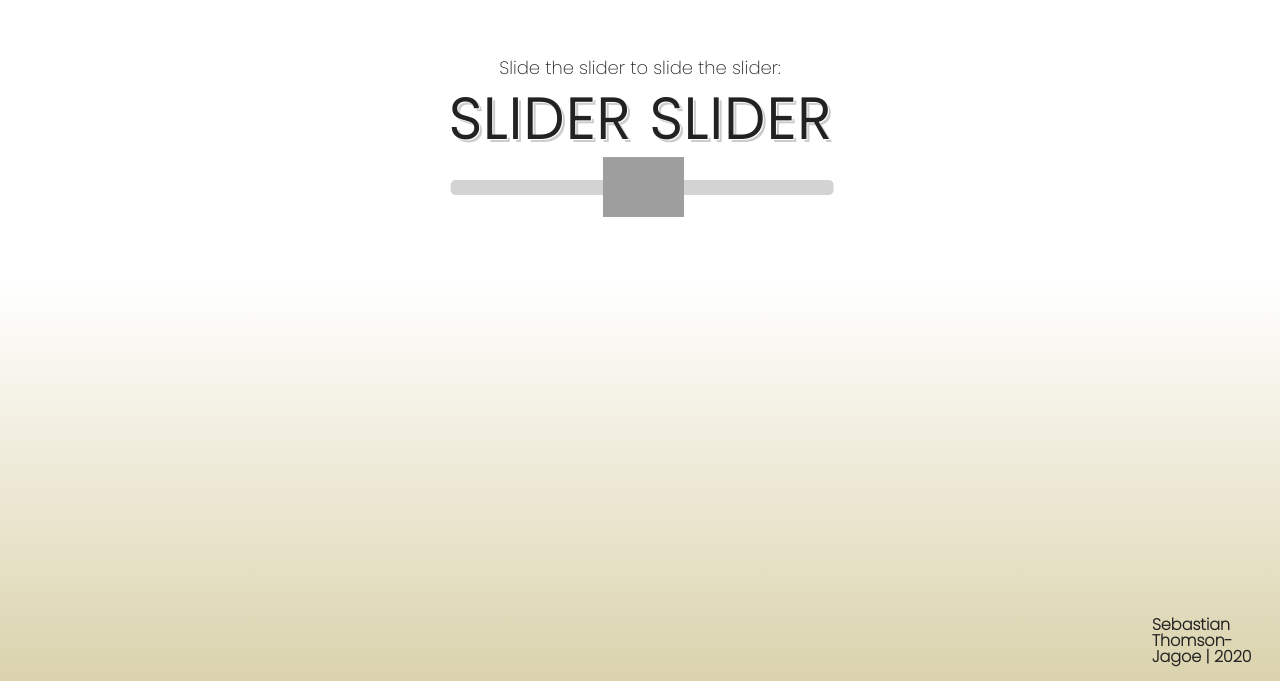
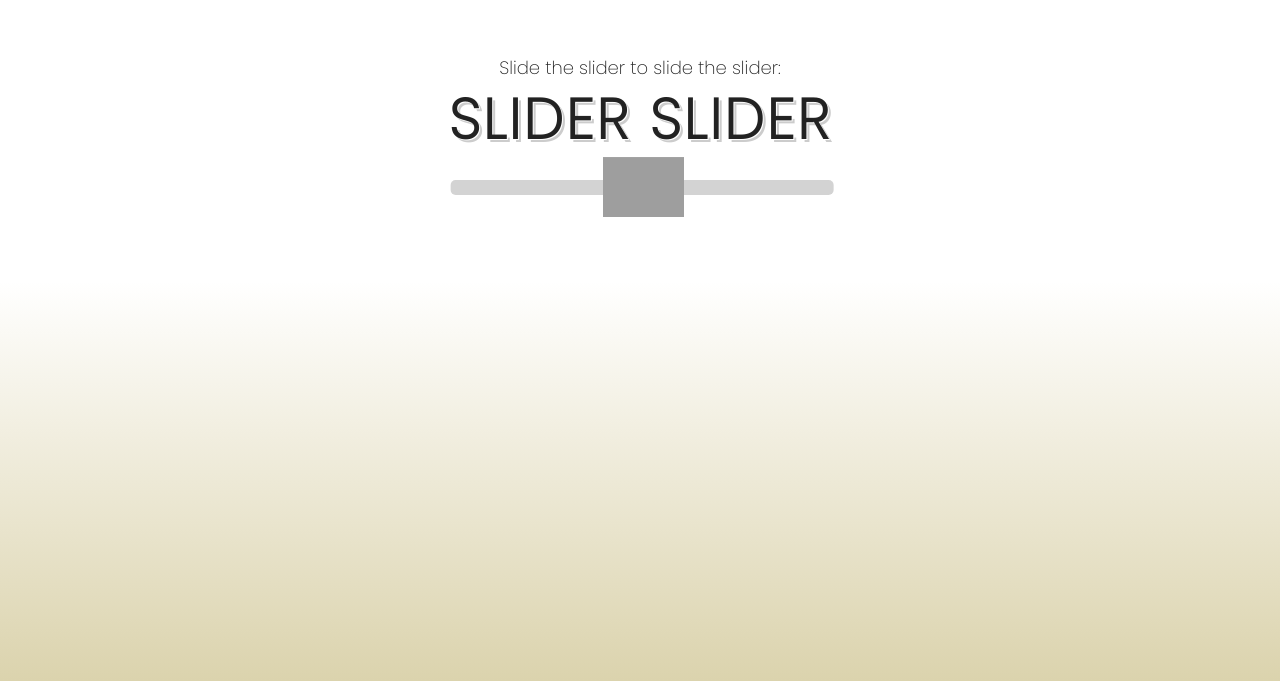
Before and after one commit to seb-jagoe/the.slider.slider, a plain HTML site: page index.html in a window 1280 px wide. Shown: the part 119-800 px from the top of the page. Drawn offline with Linux system fonts and the light colour scheme.

Commit message:
Update index.html

```diff
--- a/index.html
+++ b/index.html
@@ -16,9 +16,5 @@
       <input type="range" min="1" max="150" class="slider">
   </label>
 
-  <div class="name">
-    <p>Sebastian Thomson-Jagoe | 2020</p>
-  </div>
-
 </body>
 </html>
```
